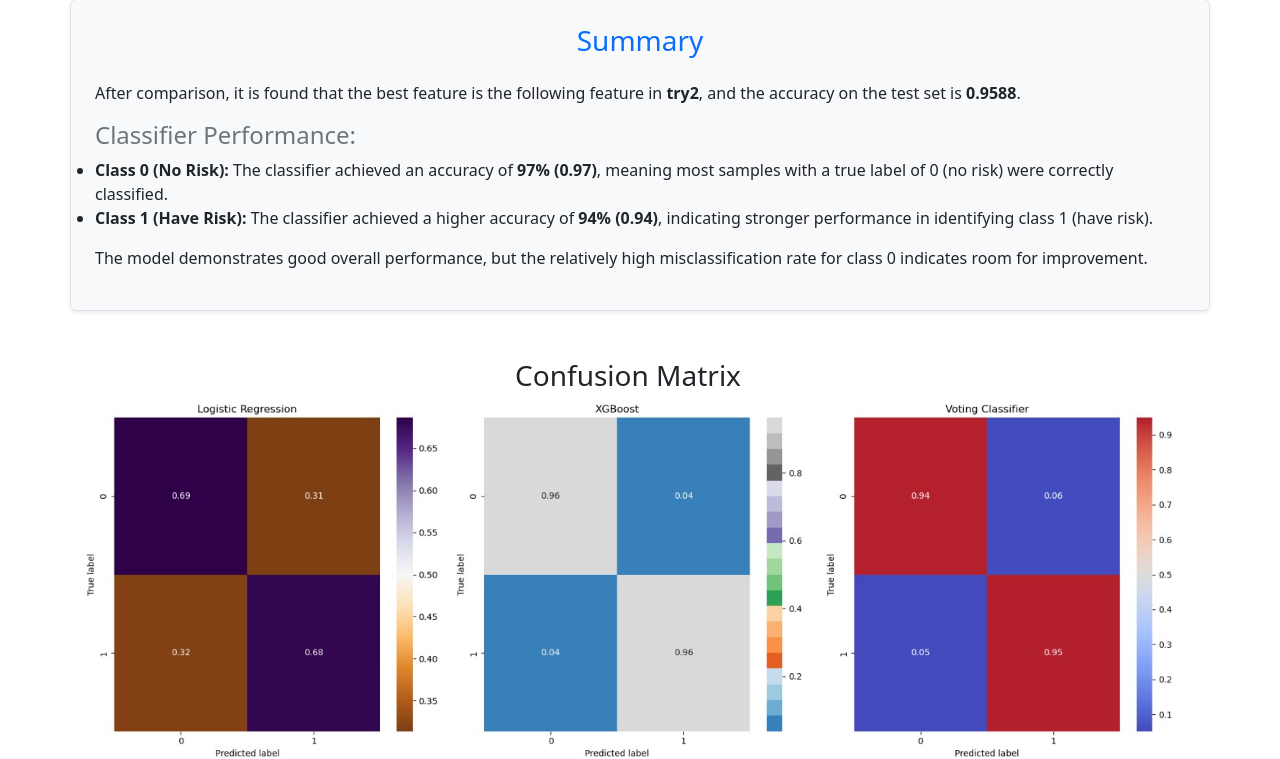
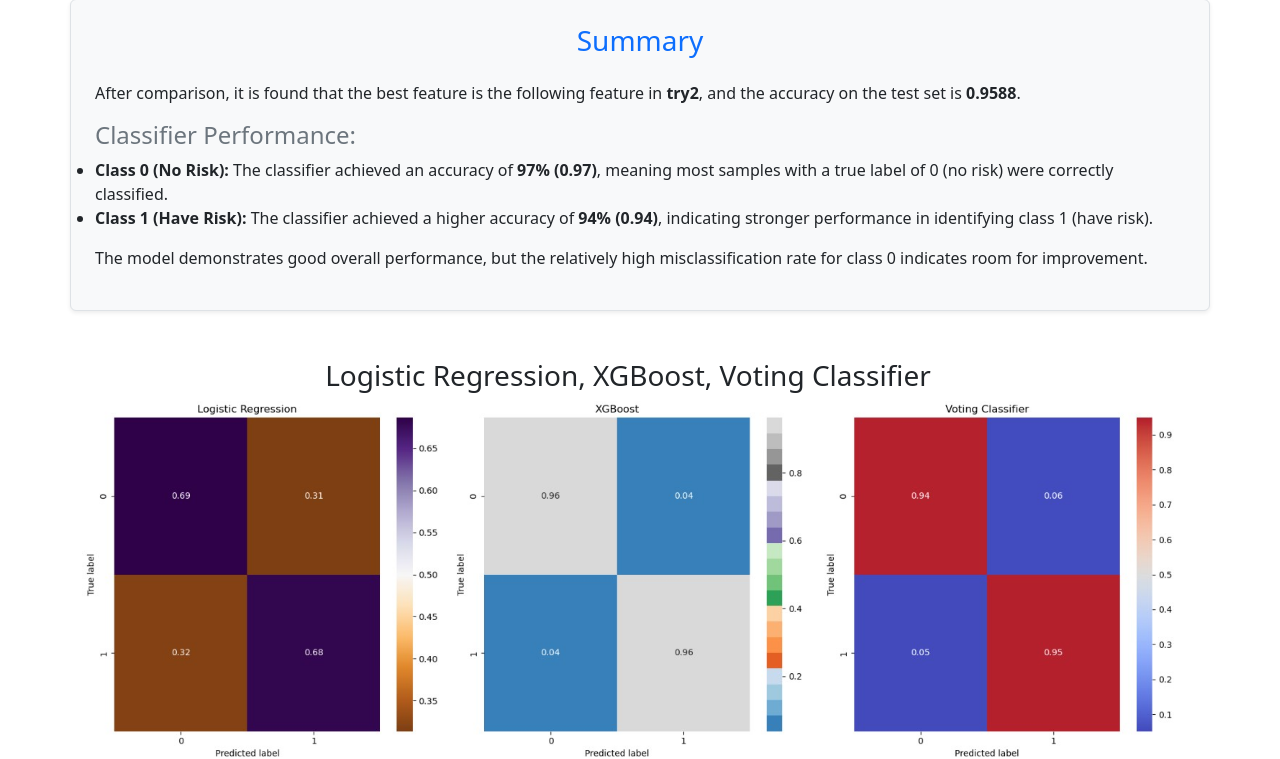
Before and after one commit to lsunley/Project4-ML, a Flask app: page / in a window 1280 px wide. Shown: the part 1211-1970 px from the top of the page. Run offline with Flask 3, Linux system fonts and the light colour scheme; some libraries are stand-ins or nearby versions.

Commit message:
adding note

```diff
--- a/templates/index.html
+++ b/templates/index.html
@@ -59,7 +59,7 @@
         </p>
       </div>
       <div class="row mt-5">
-        <h3 class="text-center">Confusion Matrix</h3>
+        <h3 class="text-center">Logistic Regression, XGBoost, Voting Classifier</h3>
         <div class="col-md-12 text-center">
           <img src="{{ url_for('static', filename='../iframe_figures/predict.jpg') }}" alt="Card Image"
             class="img-fluid">
```
Also changed, not shown: 1 other file.
